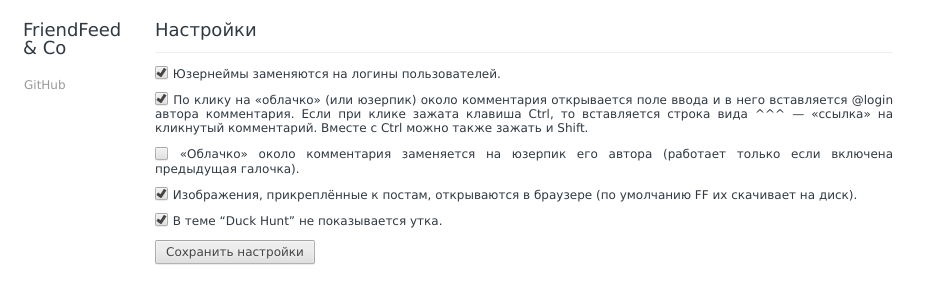
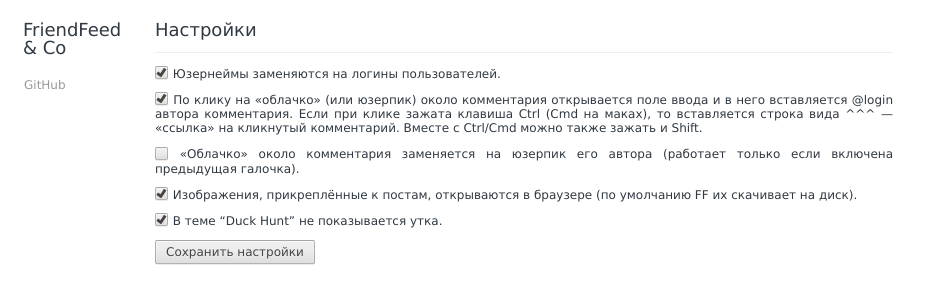
Before and after one commit to davidmz/friendfeed-and-co, a browser extension: page options.html in a window 1280 px wide. Shown: the whole page, without its empty margins (0-932 px from the left). Drawn offline with Linux system fonts and the light colour scheme.

Commit message:
Поддержка Cmd-клавиши на маках

```diff
--- a/content-script.js
+++ b/content-script.js
@@ -13,7 +13,7 @@
         if (e.button != 0) return;
         e.preventDefault();
         var caps = null;
-        if (e.ctrlKey) {
+        if (e.metaKey) {
             var p = e.target.parentNode;
             var n = 1;
             while (true) {
--- a/options.html
+++ b/options.html
@@ -39,8 +39,8 @@
                         <input type="checkbox" value="replyLinks">
                         По клику на «облачко» (или юзерпик) около комментария открывается поле ввода и в него
                         вставляется
-                        @login автора комментария. Если при клике зажата клавиша Ctrl, то вставляется строка вида
-                        ^^^ — «ссылка» на кликнутый комментарий. Вместе с Ctrl можно также зажать и Shift.
+                        @login автора комментария. Если при клике зажата клавиша Ctrl (Cmd на маках), то вставляется строка вида
+                        ^^^ — «ссылка» на кликнутый комментарий. Вместе с Ctrl/Cmd можно также зажать и Shift.
                     </label>
                 </p>
 
```
Also changed, not shown: manifest.json.
